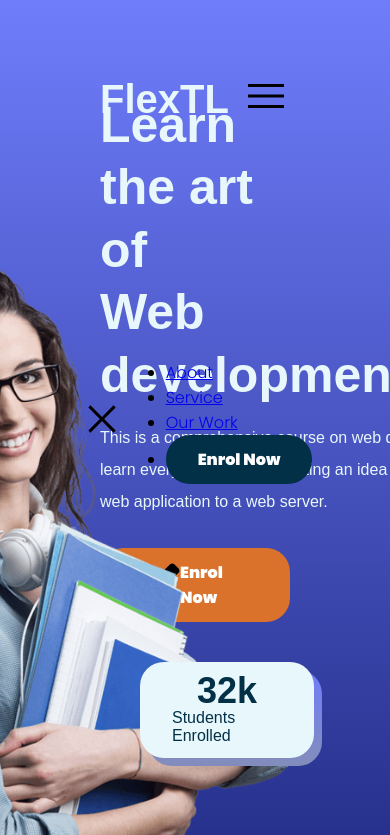
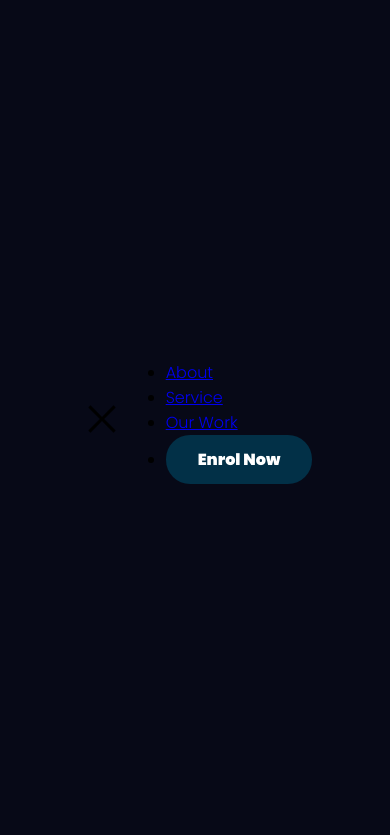
Before and after one commit to Omoefe-Ugboma/FlexTlwebsite, a plain HTML site: page index.html in a window 390 px wide. Shown: the top 835 px of the page. Drawn offline with nearby package versions, Linux system fonts and the light colour scheme.

Commit message:
color adjustment

```diff
--- a/style.css
+++ b/style.css
@@ -726,7 +726,7 @@ footer .copyright {
         width: 100%;
         top: 0;
         left: 0;
-        /* background: var(--dark-color); */
+        background: var(--dark-color);
         display: flex;
         align-items: center;
         justify-content: center;
@@ -737,5 +737,6 @@ footer .copyright {
         position: fixed;
         top: 32px;
         right: 100px;
+
     }
 }
```
